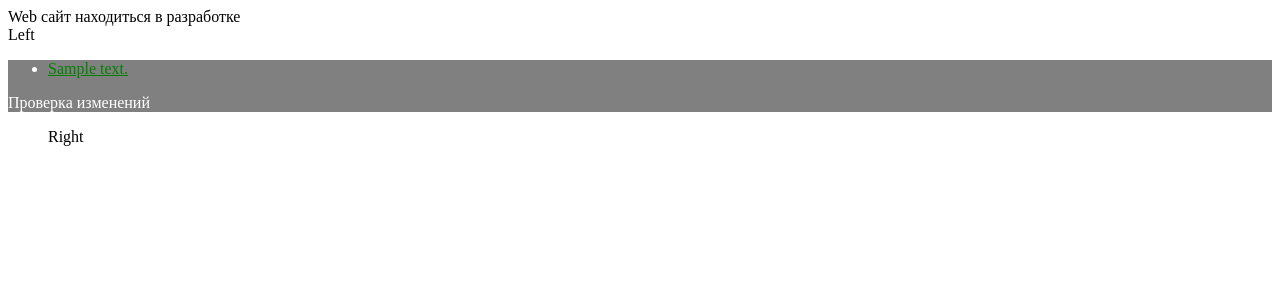
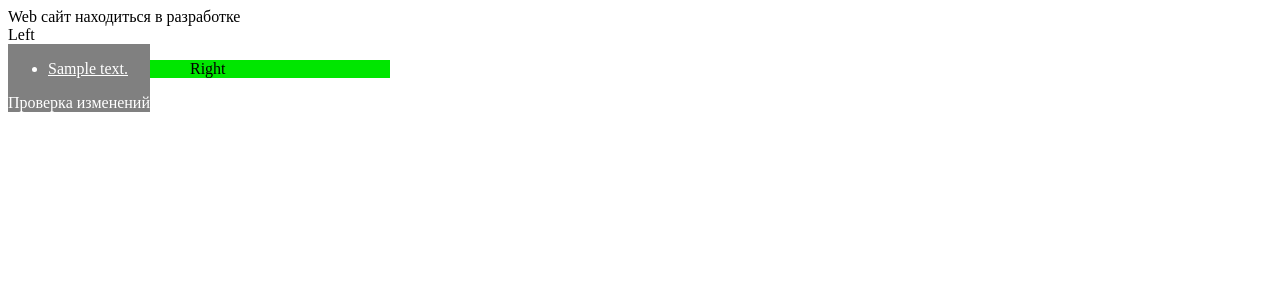
Before and after one commit to DmitryLNG/lang, a Django app: template polls/templates/polls/index.html in a window 1280 px wide. Shown: the top 300 px of the page. Run offline with Django 3.2, Linux system fonts and the light colour scheme; the template is opened without the code that fills it: most values are stand-ins (such as "Sample title", 1, 10 or a date in 2020).

Commit message:
django desine

```diff
--- a/polls/static/polls/style.css
+++ b/polls/static/polls/style.css
@@ -1,15 +1,25 @@
 li a {
-    color: green;
+    color: white;
 }
 
+.header1 {
+	text-align: center;
+	background: black;
+	color: yellow;
+}
 .left1 {
 	width: 200px;
+	float: left;
+	background: rgb(0,200,0);
 }
 .center1 {
 	background: grey;
 	color: white;
+	float: left;
 }
 
 .right1 {
 	width: 200px;
+	float: left;
+	background: rgb(0,230,0);
 }
```
